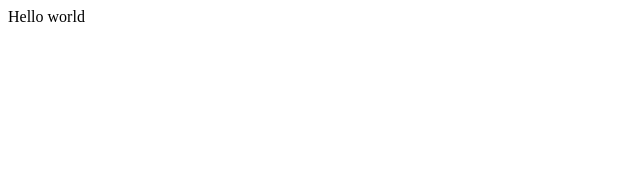
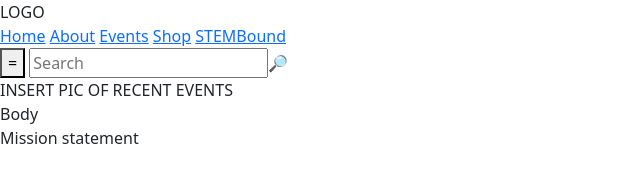
Before and after one commit to mdrountree/Bootstrap-Assignment, a plain HTML site: page index.html in a window 1280 px wide. Shown: the whole page, without its empty margins (0-640 px from the left). Drawn offline with nearby package versions, Linux system fonts and the light colour scheme.

Commit message:
Update index.html

```diff
--- a/index.html
+++ b/index.html
@@ -7,10 +7,36 @@
   <title>replit</title>
   <link href="style.css" rel="stylesheet" type="text/css" />
 </head>
+  <link href="https://cdn.jsdelivr.net/npm/bootstrap@5.3.7/dist/css/bootstrap.min.css" rel="stylesheet" integrity="sha384-LN+7fdVzj6u52u30Kp6M/trliBMCMKTyK833zpbD+pXdCLuTusPj697FH4R/5mcr" crossorigin="anonymous">
+<body>
 
-<body>
-  Hello world
+  <header>
+    <div class="logo">LOGO</div>
+    <nav>
+      <a href="">Home</a>
+      <a href="">About</a>
+      <a href="">Events</a>
+      <a href="">Shop</a>
+      <a href="">STEMBound</a>
+
+      <div class="search-bar">
+        <button>=</button>
+        <input type="text" placeholder="Search"
+          <button>🔎</button>
+      </div>
+    </nav>
+  </header>
+
+  <main>
+    <div class="recent-events">INSERT PIC OF RECENT EVENTS</div>
+    <div class="body-content">Body</div>
+  </main>
+
+  <footer>
+    Mission statement
+  </footer>
   <script src="script.js"></script>
+  <script src="https://cdn.jsdelivr.net/npm/bootstrap@5.3.7/dist/js/bootstrap.bundle.min.js" integrity="sha384-ndDqU0Gzau9qJ1lfW4pNLlhNTkCfHzAVBReH9diLvGRem5+R9g2FzA8ZGN954O5Q" crossorigin="anonymous"></script>
 </body>
 
 </html>
```
